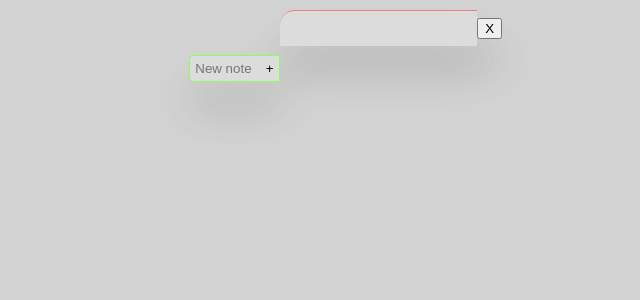
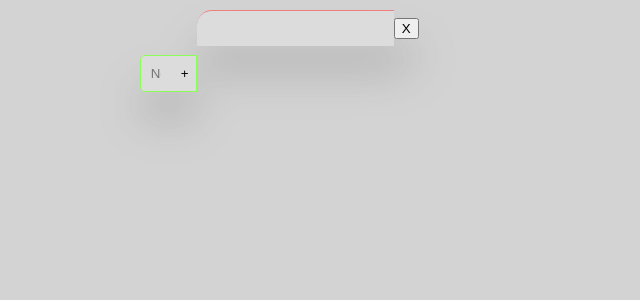
Before and after one commit to MirrorIce/simplenotes, a React (Create React App) app: page / in a window 1280 px wide. Shown: the top 300 px of the page, without its empty margins (56-696 px from the left). Built offline with nearby package versions, Linux system fonts and the light colour scheme.

Commit message:
Improved add button styling

```diff
--- a/src/App.css
+++ b/src/App.css
@@ -4,7 +4,7 @@ html,body,#root{
   background:lightgray;
 }
 .App {
-  width:70%;
+  width:80%;
   margin:0 auto;
   margin-top:10px;
   display:flex;
@@ -48,35 +48,46 @@ html,body,#root{
   margin-left:auto;
 }
 .addButton input{
-  width:60px;
-  padding:5px;
+  width:10px;
+  padding:10px;
   border-radius:5px 0px 0px 5px;
   border:1px solid #8aff58 ;
   border-right:none;
   margin-top:5px;
   background:var(--note-bg);
   outline:none;
+  transition:.4s ease width;
 }
+
+.addButton input:focus{
+  width:60px;
+}
+
 .addButton button{
-  padding:5px;
+  padding:10px;
+  padding-right:15px;
   border:none;
   border:1px solid #8aff58 ;
   border-left:none;
   background:var(--note-bg);
   width:20px;
+  transition:.2s ease background;
+}
+
+.addButton button:hover{
+  background:#8aff58;
 }
 
 .notesList{
-  flex-basis:1;
-  flex-grow:1;
-  flex-shrink:1;
+  padding:0;
+  flex-basis: 1;
+  flex-grow: 1;
   margin-top:40px;
 }
 
 .notesContent{
-  flex-basis:40;
-  flex-grow:40;
-  flex-shrink: 40;
+  flex-basis:1;
+  flex-grow:10;
 }
 
 .notesContent .deleteButton{
```
